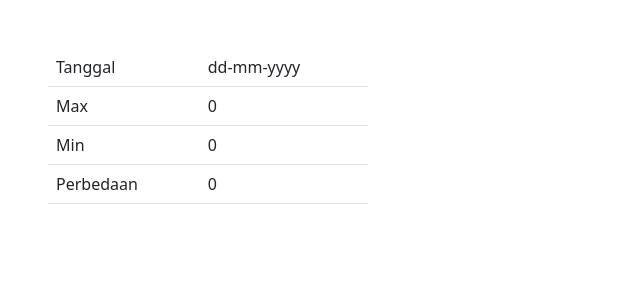
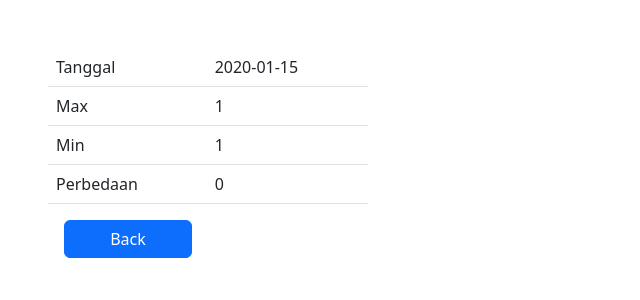
Before and after one commit to Xu-Justin/SIRCLO, a Flask app: template BE - Berat/templates/show.html in a window 1280 px wide. Shown: the top 300 px of the page, without its empty margins (0-640 px from the left). Run offline with Flask 2, Linux system fonts and the light colour scheme; the template is opened without the code that fills it: values that come from a table or form of the project are taken from there, others are empty; tables that the repository leaves empty hold one stand-in row (values such as "Sample post").

Commit message:
add show

```diff
--- a/BE - Berat/app.py
+++ b/BE - Berat/app.py
@@ -3,13 +3,17 @@ from flask import Flask
 from routes.berat_bp import berat_bp
 from models.Berat import db
 
-app = Flask(__name__)
-app.config.from_object('config')
-app.register_blueprint(berat_bp)
+def create_app():
+    app = Flask(__name__)
+    app.config.from_object('config')
+    app.register_blueprint(berat_bp)
 
-db.init_app(app)
-with app.app_context():
-    db.create_all()
+    db.init_app(app)
+    with app.app_context():
+        db.create_all()
+
+    return app
 
 if __name__ == '__main__':
+    app = create_app()
     app.run(debug=True)
--- a/BE - Berat/controllers/BeratController.py
+++ b/BE - Berat/controllers/BeratController.py
@@ -10,8 +10,9 @@ def index():
     args = request.args
     return render_template('index.html', berats=berats, **args)
 
-def show(tanggal):
-    return render_template('show.html')
+def show(tgl):
+    berat = Berat.query.filter(Berat.tanggal == tgl).first()
+    return render_template('show.html', berat=berat)
 
 def add_form():
     args = request.args
--- a/BE - Berat/templates/index.html
+++ b/BE - Berat/templates/index.html
@@ -30,6 +30,9 @@
             <td>{{ berat.get_perbedaan() }}</td>
             <td>
                 <div class="d-flex flex-row">
+                    <form action="{{ url_for('berat_bp.show', tgl=berat.get_tanggal()) }}" method="GET">
+                        <button type="submit" class="btn btn-primary mx-3" style="width: 8rem;" name="id" value="">View</button>
+                    </form>
                     <form action="{{ url_for('berat_bp.update_form', tgl=berat.get_tanggal()) }}" method="GET">
                         <button type="submit" class="btn btn-warning mx-3" style="width: 8rem;" name="id" value="">Edit</button>
                     </form>
--- a/BE - Berat/templates/show.html
+++ b/BE - Berat/templates/show.html
@@ -8,25 +8,29 @@
 
         <tr>
             <td>Tanggal</td>
-            <td>dd-mm-yyyy</td>
+            <td>{{ berat.get_tanggal() }}</td>
         </tr>
 
         <tr>
             <td>Max</td>
-            <td>0</td>
+            <td>{{ berat.get_berat_max() }}</td>
         </tr>
 
         <tr>
             <td>Min</td>
-            <td>0</td>
+            <td>{{ berat.get_berat_min() }}</td>
         </tr>
 
         <tr>
             <td>Perbedaan</td>
-            <td>0</td>
+            <td>{{ berat.get_perbedaan() }}</td>
         </tr>
 
     </tbody>
 </table>
 
+<form action="{{ url_for('berat_bp.index') }}" method="GET">
+    <button type="submit" class="btn btn-primary mx-3" style="width: 8rem;">Back</button>
+</form>
+
 {% endblock %}
```
Also changed, not shown: 1 other file.
